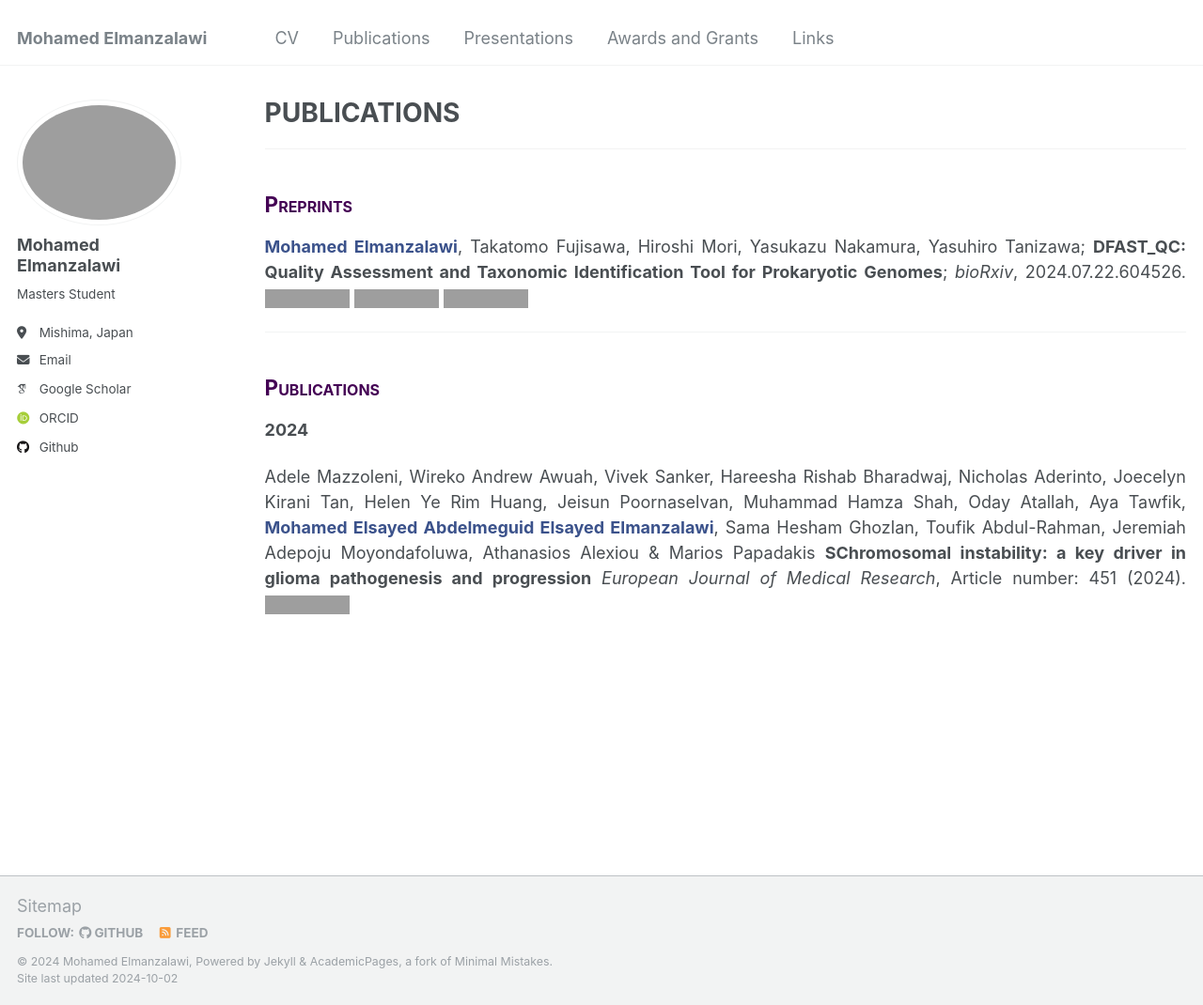
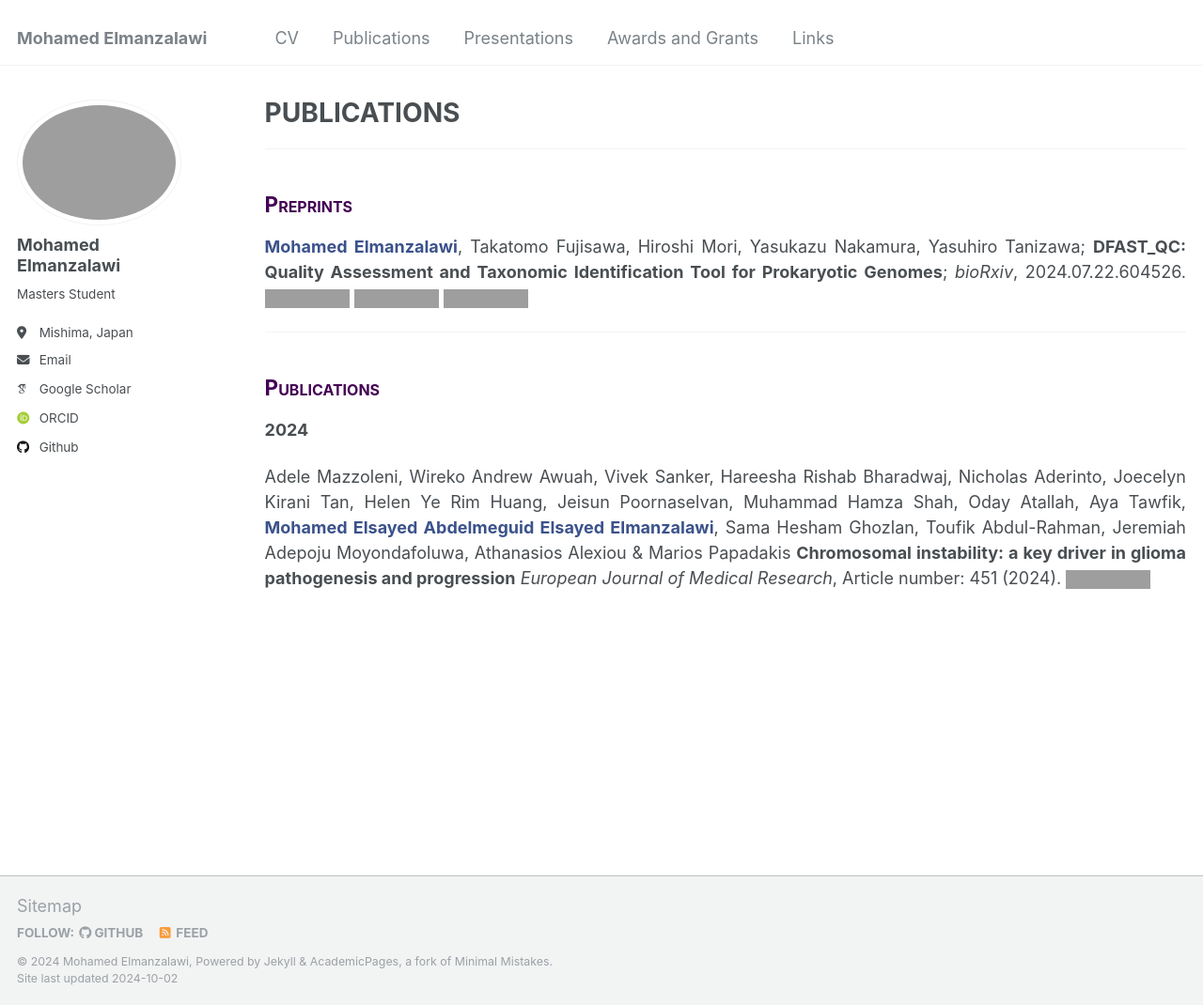
Before and after one commit to Mohamed-Elmanzalawi/MohamedElmanzalawi.github.io, a Jekyll site: the page built from _pages/publications.md, in a window 1280 px wide and 1070 px high. Shown: the whole window at 94% size. Built offline with Jekyll 4.4.1, drawn with Linux system fonts in a browser that asks for light colours; some web fonts are replaced; grey boxes are pictures that could not be loaded.

Commit message:
Update publications.md

```diff
--- a/_pages/publications.md
+++ b/_pages/publications.md
@@ -17,4 +17,4 @@ author_profile: true
 
 **2024**
 
-Adele Mazzoleni, Wireko Andrew Awuah, Vivek Sanker, Hareesha Rishab Bharadwaj, Nicholas Aderinto, Joecelyn Kirani Tan, Helen Ye Rim Huang, Jeisun Poornaselvan, Muhammad Hamza Shah, Oday Atallah, Aya Tawfik, **<span style="color:#3B528B">Mohamed Elsayed Abdelmeguid Elsayed Elmanzalawi</span>**, Sama Hesham Ghozlan, Toufik Abdul-Rahman, Jeremiah Adepoju Moyondafoluwa, Athanasios Alexiou & Marios Papadakis **SChromosomal instability: a key driver in glioma pathogenesis and progression** *European Journal of Medical Research*, Article number: 451 (2024). [![GCB](https://img.shields.io/badge/Link-Research Article-21908C.svg)](https://doi.org/10.1186/s40001-024-02043-8){:target="_blank"}<br>
+Adele Mazzoleni, Wireko Andrew Awuah, Vivek Sanker, Hareesha Rishab Bharadwaj, Nicholas Aderinto, Joecelyn Kirani Tan, Helen Ye Rim Huang, Jeisun Poornaselvan, Muhammad Hamza Shah, Oday Atallah, Aya Tawfik, **<span style="color:#3B528B">Mohamed Elsayed Abdelmeguid Elsayed Elmanzalawi</span>**, Sama Hesham Ghozlan, Toufik Abdul-Rahman, Jeremiah Adepoju Moyondafoluwa, Athanasios Alexiou & Marios Papadakis **Chromosomal instability: a key driver in glioma pathogenesis and progression** *European Journal of Medical Research*, Article number: 451 (2024). [![GCB](https://img.shields.io/badge/Link-Research Article-21908C.svg)](https://doi.org/10.1186/s40001-024-02043-8){:target="_blank"}<br>
```
